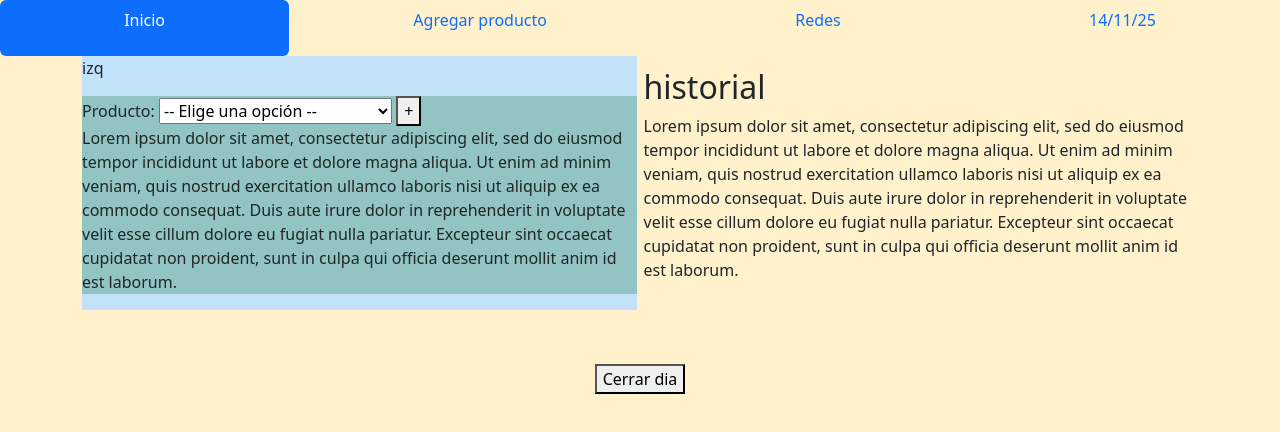
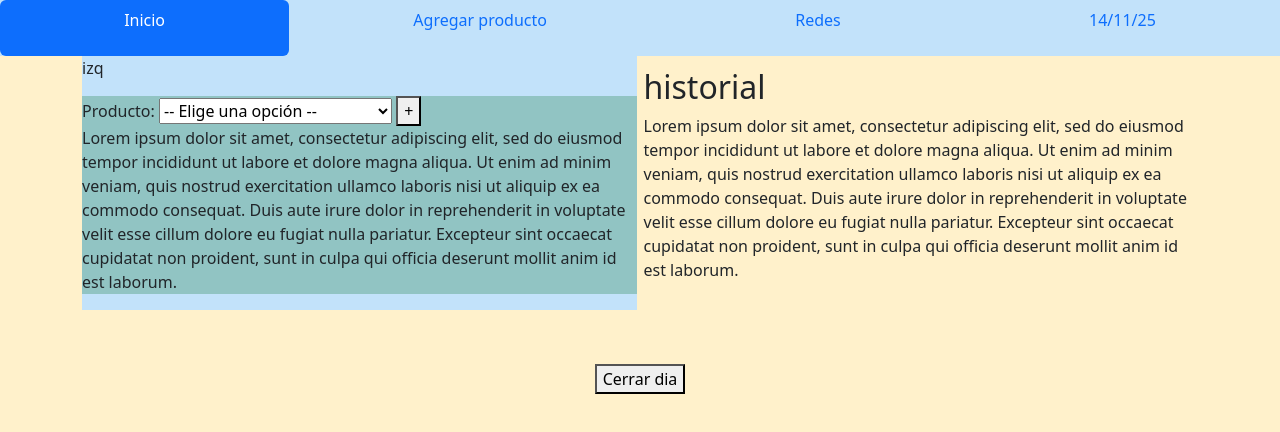
Before and after one commit to delaFuenteJM/caja_elreparto, a plain HTML site: page index.html in a window 1280 px wide. Drawn offline with nearby package versions, Linux system fonts and the light colour scheme.

Commit message:
trabajando fondos de colores

```diff
--- a/css/style.css
+++ b/css/style.css
@@ -7,6 +7,10 @@
 
 body{
 background-color: #FFF1CB;
+header nav {
+background-color: #C2E2FA;
+}
+
 }
 
 .bgReparto{
```
